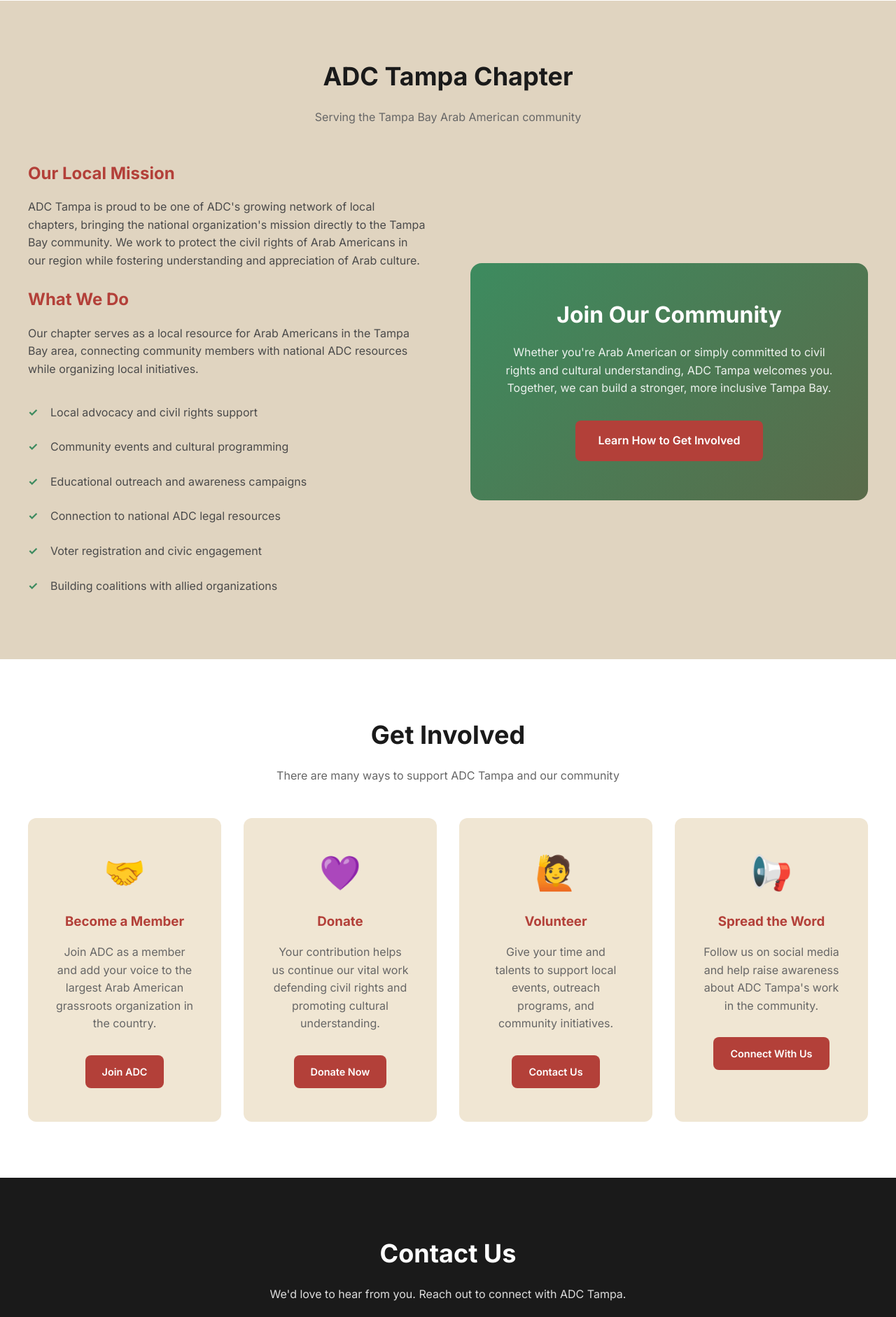
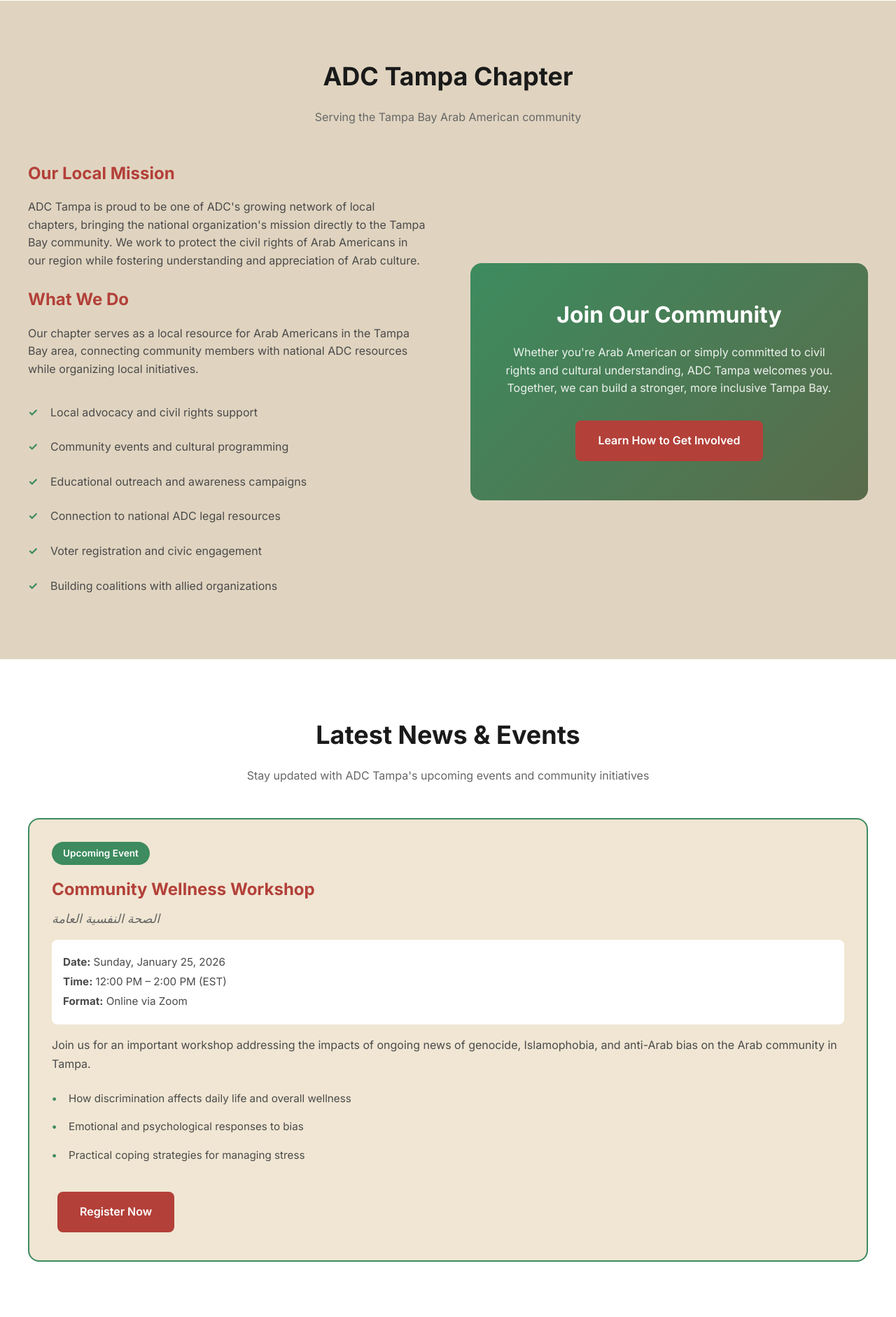
Before and after one commit to heyahmedsherif/adc-tampa, a Flask app: page / in a window 1280 px wide. Shown: the part 1820-3702 px from the top of the page at 70% size. Run offline with Flask 3, Linux system fonts and the light colour scheme.

Commit message:
Add Latest News & Events section
- Community Wellness Workshop (Jan 25, 2026)
- Workshop covers mental health impacts of discrimination
- Registration link to Google Form
- Added News & Events to navigation

Co-Authored-By: Claude Opus 4.5 <noreply@anthropic.com>

```diff
--- a/templates/index.html
+++ b/templates/index.html
@@ -340,9 +340,99 @@
             opacity: 0.9;
         }
 
+        /* Latest News */
+        .latest-news {
+            background-color: var(--white);
+        }
+
+        .news-grid {
+            display: grid;
+            grid-template-columns: repeat(auto-fit, minmax(350px, 1fr));
+            gap: 2rem;
+        }
+
+        .news-card {
+            background-color: var(--cream);
+            border-radius: 16px;
+            padding: 2rem;
+            position: relative;
+            border: 2px solid transparent;
+            transition: transform 0.3s ease, box-shadow 0.3s ease;
+        }
+
+        .news-card:hover {
+            transform: translateY(-5px);
+            box-shadow: 0 10px 30px rgba(0,0,0,0.1);
+        }
+
+        .news-card.featured {
+            border-color: var(--primary-green);
+        }
+
+        .news-badge {
+            display: inline-block;
+            background-color: var(--primary-green);
+            color: var(--white);
+            padding: 0.35rem 1rem;
+            border-radius: 20px;
+            font-size: 0.85rem;
+            font-weight: 600;
+            margin-bottom: 1rem;
+        }
+
+        .news-card h3 {
+            color: var(--primary-red);
+            font-size: 1.5rem;
+            margin-bottom: 0.5rem;
+        }
+
+        .news-arabic {
+            font-size: 1.1rem;
+            color: var(--text-muted);
+            margin-bottom: 1rem;
+            font-style: italic;
+        }
+
+        .news-details {
+            background-color: var(--white);
+            padding: 1rem;
+            border-radius: 8px;
+            margin-bottom: 1rem;
+        }
+
+        .news-details p {
+            margin: 0.25rem 0;
+            font-size: 0.95rem;
+        }
+
+        .news-description {
+            margin-bottom: 1rem;
+            line-height: 1.7;
+        }
+
+        .news-topics {
+            list-style: none;
+            margin-bottom: 1.5rem;
+        }
+
+        .news-topics li {
+            padding: 0.5rem 0;
+            padding-left: 1.5rem;
+            position: relative;
+            font-size: 0.95rem;
+        }
+
+        .news-topics li::before {
+            content: "•";
+            position: absolute;
+            left: 0;
+            color: var(--primary-green);
+            font-weight: bold;
+        }
+
         /* Get Involved */
         .get-involved {
-            background-color: var(--white);
+            background-color: var(--cream-dark);
         }
 
         .involvement-grid {
@@ -553,6 +643,7 @@
             <ul class="nav-links" id="navLinks">
                 <li><a href="#about">About ADC</a></li>
                 <li><a href="#tampa">Tampa Chapter</a></li>
+                <li><a href="#news">News & Events</a></li>
                 <li><a href="#involved">Get Involved</a></li>
                 <li><a href="#contact">Contact</a></li>
             </ul>
@@ -643,6 +734,34 @@
                     <p>Whether you're Arab American or simply committed to civil rights and cultural understanding, ADC Tampa welcomes you. Together, we can build a stronger, more inclusive Tampa Bay.</p>
                     <br>
                     <a href="#involved" class="btn btn-primary">Learn How to Get Involved</a>
+                </div>
+            </div>
+        </div>
+    </section>
+
+    <!-- Latest News Section -->
+    <section class="latest-news" id="news">
+        <div class="container">
+            <h2 class="section-title">Latest News & Events</h2>
+            <p class="section-subtitle">Stay updated with ADC Tampa's upcoming events and community initiatives</p>
+
+            <div class="news-grid">
+                <div class="news-card featured">
+                    <div class="news-badge">Upcoming Event</div>
+                    <h3>Community Wellness Workshop</h3>
+                    <p class="news-arabic">الصحة النفسية العامة</p>
+                    <div class="news-details">
+                        <p><strong>Date:</strong> Sunday, January 25, 2026</p>
+                        <p><strong>Time:</strong> 12:00 PM – 2:00 PM (EST)</p>
+                        <p><strong>Format:</strong> Online via Zoom</p>
+                    </div>
+                    <p class="news-description">Join us for an important workshop addressing the impacts of ongoing news of genocide, Islamophobia, and anti-Arab bias on the Arab community in Tampa.</p>
+                    <ul class="news-topics">
+                        <li>How discrimination affects daily life and overall wellness</li>
+                        <li>Emotional and psychological responses to bias</li>
+                        <li>Practical coping strategies for managing stress</li>
+                    </ul>
+                    <a href="https://docs.google.com/forms/d/e/1FAIpQLScsp3ANYXp_VtzuH8d5PD7i-FRXtFNpVg-PiPVSPsHOYf185g/viewform" class="btn btn-primary" target="_blank" rel="noopener">Register Now</a>
                 </div>
             </div>
         </div>
```
Also changed, not shown: index.html (+120 -1 lines).
